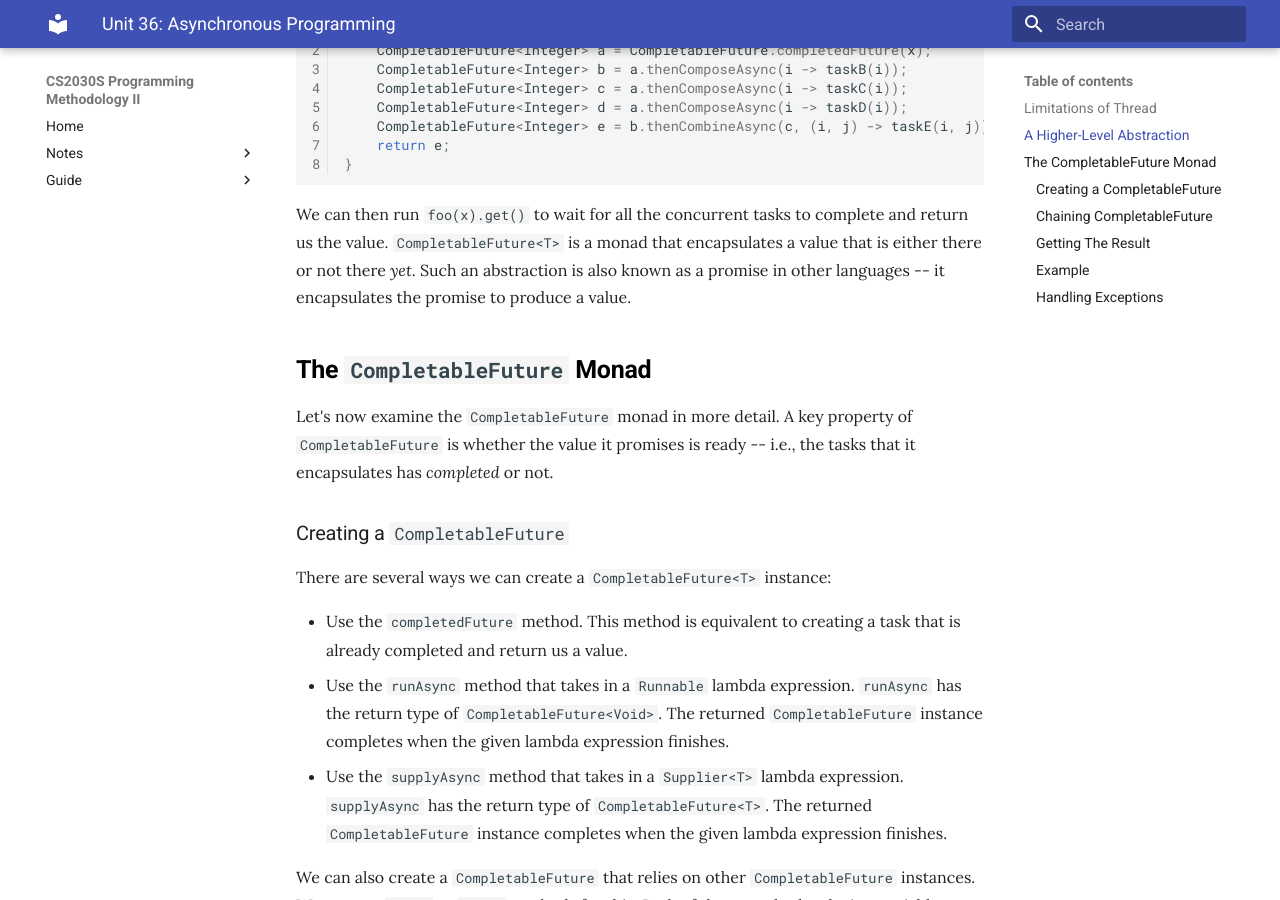
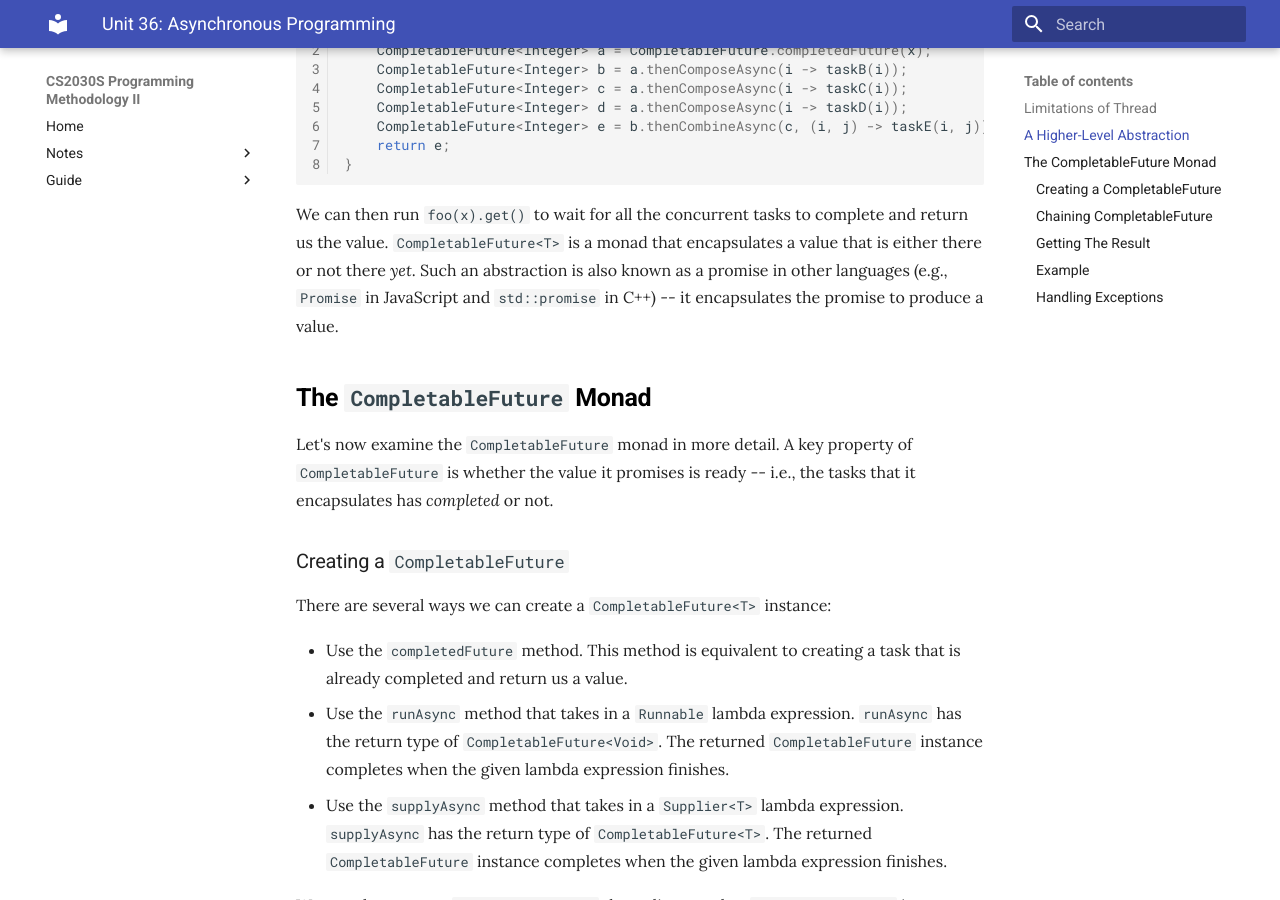
Before and after one commit to nus-cs2030s/2021-s2, an MkDocs documentation site: the page built from docs/36-async.md, in a window 1280 px wide and 900 px high, scrolled down 1835 px. Built offline with MkDocs 1.6.1 and Material for MkDocs 9.7.7, drawn with Linux system fonts in a browser that asks for light colours.

Commit message:
Add reference to other languages

````diff
--- a/docs/36-async.md
+++ b/docs/36-async.md
@@ -69,7 +69,8 @@ CompletableFuture<Integer> foo(int x) {
 }
 ```
 
-We can then run `foo(x).get()` to wait for all the concurrent tasks to complete and return us the value.  `CompletableFuture<T>` is a monad that encapsulates a value that is either there or not there _yet_.  Such an abstraction is also known as a promise in other languages -- it encapsulates the promise to produce a value.
+We can then run `foo(x).get()` to wait for all the concurrent tasks to complete and return us the value.  `CompletableFuture<T>` is a monad that encapsulates a value that is either there or not there _yet_.  Such an abstraction is also known as a promise in other languages (e.g., `Promise` in JavaScript and `std::promise` in C++)
+-- it encapsulates the promise to produce a value.
 
 ## The `CompletableFuture` Monad
 
````
